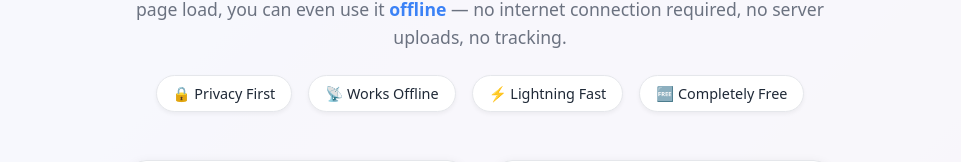
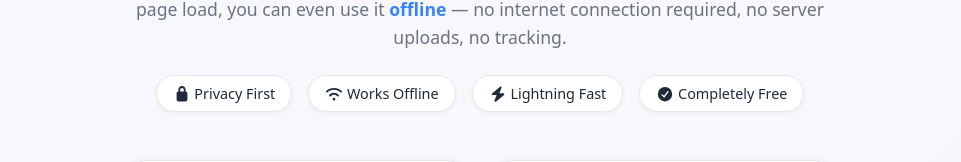
Before and after one commit to magaleh860/pdf-toolkit, a React (Vite) app in the folder apps/web-ui/: page / in a window 1280 px wide. Shown: the part 278-440 px from the top of the page, without its empty margins (160-1121 px from the left). Built offline with nearby package versions, Linux system fonts and the light colour scheme.

Commit message:
updated icons

```diff
--- a/apps/web-ui/src/pages/LandingPage.jsx
+++ b/apps/web-ui/src/pages/LandingPage.jsx
@@ -1,7 +1,7 @@
 import React from 'react'
 import { Link } from 'react-router-dom'
 import { FontAwesomeIcon } from '@fortawesome/react-fontawesome'
-import { faFileLines, faScissors, faPenToSquare } from '@fortawesome/free-solid-svg-icons'
+import { faFileLines, faScissors, faPenToSquare, faLock, faWifi, faBolt, faCircleCheck } from '@fortawesome/free-solid-svg-icons'
 
 export function LandingPage() {
   return (
@@ -15,10 +15,18 @@ export function LandingPage() {
           no server uploads, no tracking.
         </p>
         <div className="privacy-badges">
-          <span className="badge">🔒 Privacy First</span>
-          <span className="badge">📡 Works Offline</span>
-          <span className="badge">⚡ Lightning Fast</span>
-          <span className="badge">🆓 Completely Free</span>
+          <span className="badge">
+            <FontAwesomeIcon icon={faLock} /> Privacy First
+          </span>
+          <span className="badge">
+            <FontAwesomeIcon icon={faWifi} /> Works Offline
+          </span>
+          <span className="badge">
+            <FontAwesomeIcon icon={faBolt} /> Lightning Fast
+          </span>
+          <span className="badge">
+            <FontAwesomeIcon icon={faCircleCheck} /> Completely Free
+          </span>
         </div>
       </div>
 
```
